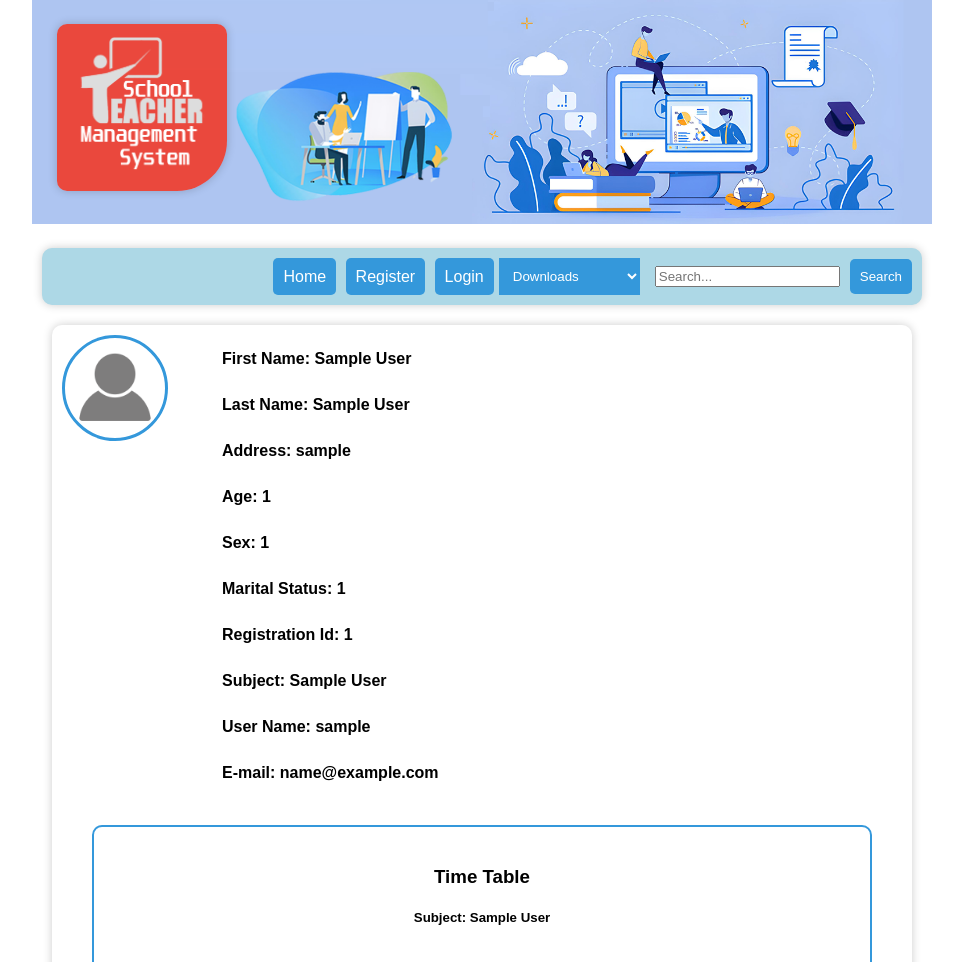
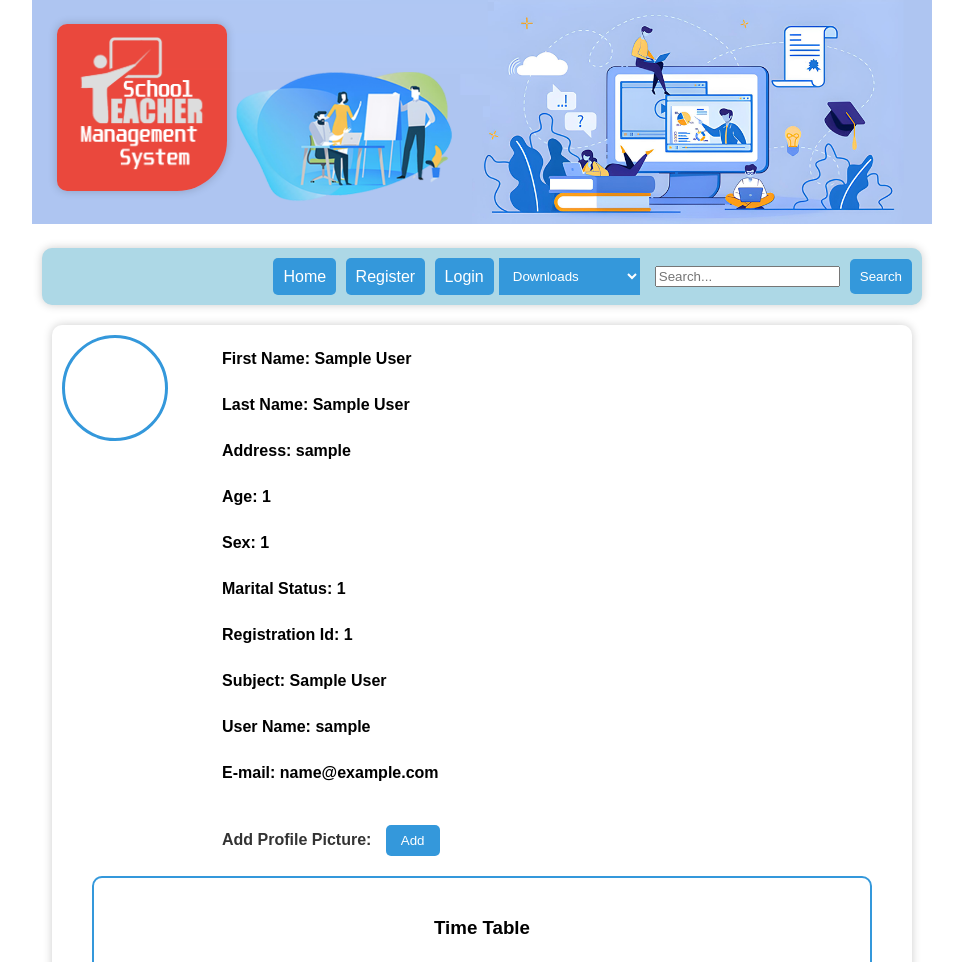
Before and after one commit to Ahileswaran/STMS, a PHP site: page /PHP/profile_page.php in a window 1280 px wide. Shown: the part 16-978 px from the top of the page, without its empty margins (158-1121 px from the left). Run offline with PHP 8.4, Linux system fonts and the light colour scheme; the visitor is signed in with stand-in values (Sample User, id 1); data that the repository does not hold is empty.

Commit message:
function to add profile picture

```diff
--- /dev/null
+++ b/JavaScripts/profile_pic.js
@@ -0,0 +1,17 @@
+// Function to handle adding a profile picture
+$(document).ready(function () {
+    $('#add_pic').click(function () {
+        $('#file_input').click();
+    });
+
+    $('#file_input').change(function () {
+        var file = this.files[0];
+        if (file) {
+            var reader = new FileReader();
+            reader.onload = function (e) {
+                $('#upload_pic').attr('src', e.target.result);
+            };
+            reader.readAsDataURL(file);
+        }
+    });
+});
--- a/PHP/profile_page.php
+++ b/PHP/profile_page.php
@@ -29,8 +29,9 @@ $result_timetable = mysqli_query($connection, $query_timetable);
 <head>
     <title>School Teacher Management System</title>
     <script src="https://code.jquery.com/jquery-3.6.4.min.js"></script>
+    <script src="../JavaScripts/profile_pic.js"></script>
     <link rel="stylesheet" href="../styles.css">
-    <script src="../JavaScript.js"></script>
+    <script src="../javaScript.js"></script>
 </head>
 
 <body>
@@ -86,8 +87,9 @@ $result_timetable = mysqli_query($connection, $query_timetable);
         <!-- Profile container with glass effect -->
         <div class="glass-container background-glass">
             <div class="profile-pic-container">
-                <img src="../imgs/profile-pic.png" alt="Profile Picture">
+                 <img id="upload_pic"></img>
             </div>
+
             <h4>First Name: <?php echo $_SESSION['first_name']; ?></h4><br>
             <h4>Last Name: <?php echo $_SESSION['last_name']; ?></h4><br>
             <h4>Address: <?php echo $_SESSION['user_address']; ?></h4><br>
@@ -98,6 +100,13 @@ $result_timetable = mysqli_query($connection, $query_timetable);
             <h4>Subject: <?php echo $_SESSION['subject_name']; ?></h4><br>
             <h4>User Name: <?php echo $_SESSION['username']; ?></h4><br>
             <h4>E-mail: <?php echo $_SESSION['email']; ?></h4><br>
+
+            <div class="add-profile-pic">
+                 <label for="add_pic">Add Profile Picture:</label>
+                 <button type="button" id="add_pic">Add</button>
+                 <input type="file" id="file_input" style="display: none;">
+            </div>
+
 
           <!-- Time Table For Teacher  -->
         <div class="master-table">
--- a/styles.css
+++ b/styles.css
@@ -349,6 +349,34 @@ nav form input[type="text"]:hover {
 
 /* Style for the Profile Page */
 
+.add-profile-pic {
+    margin-left: 150px;
+    margin-top: 20px;
+}
+
+.add-profile-pic label {
+    margin-right: 10px;
+    margin-right: 10px;
+    font-weight: bold;
+    color: #333;
+    font-size: 16px;
+}
+
+.add-profile-pic button {
+    padding: 8px 15px;
+    background-color: #3498db;
+    color: #fff;
+    border: none;
+    border-radius: 5px;
+    cursor: pointer;
+}
+
+.add-profile-pic button:hover {
+    background-color: #2980b9;
+}
+
+
+
 .background-glass {
     margin: 20px;
     padding: 20px;
```
Also changed, not shown: other parts of styles.css (+0 -33 lines), javaScript.js (line endings or trailing spaces).
